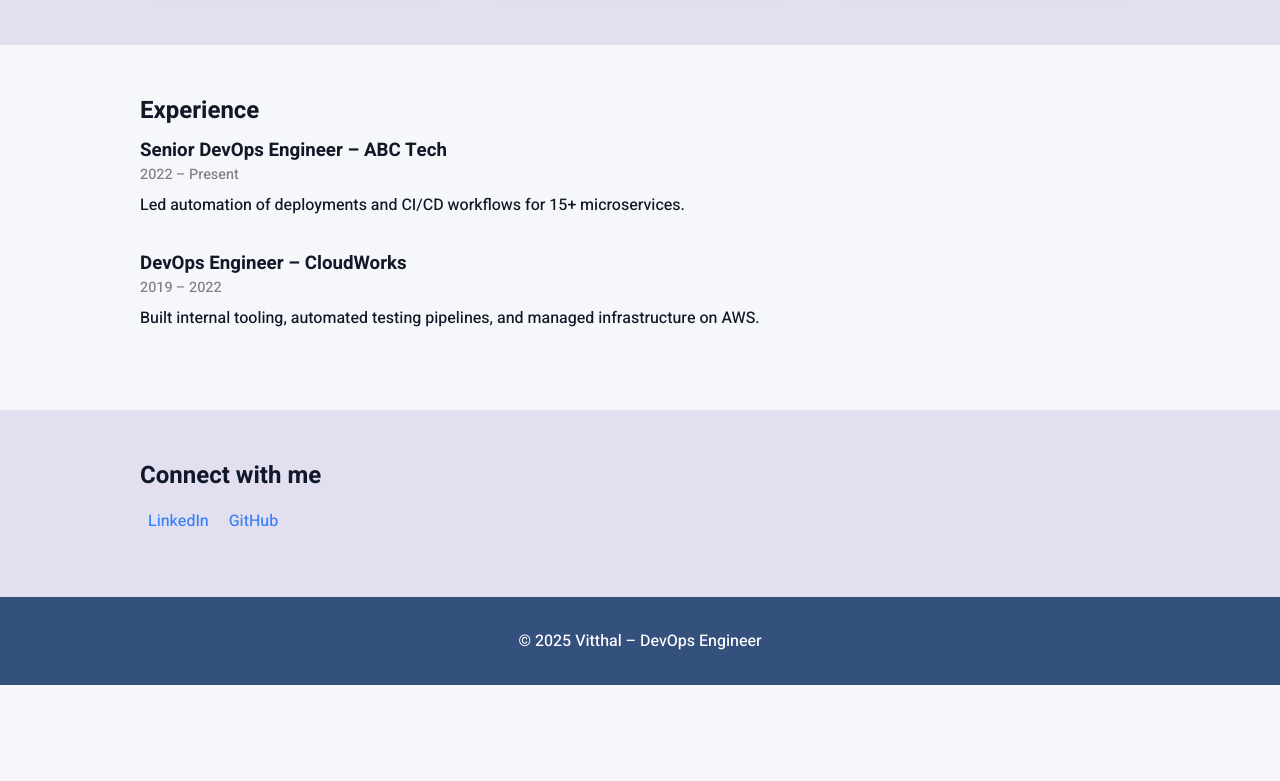
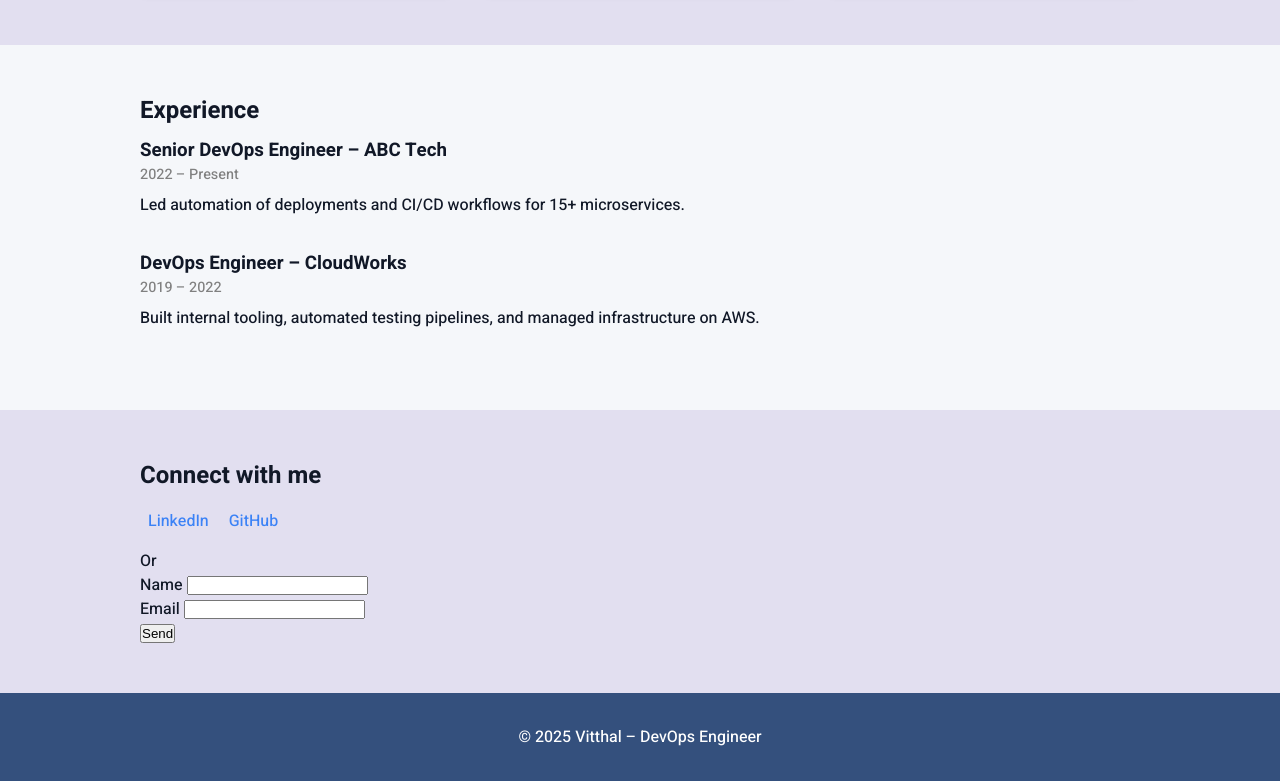
Before and after one commit to shriramcs/shriramcs.github.io, a website: page src/apps/devops.html in a window 1280 px wide. Shown: the part 742-1523 px from the top of the page. Before the commit the page ends 1427 px from the top, so only its background shows below. Drawn offline with Linux system fonts and the light colour scheme.

Commit message:
try submit form

```diff
--- a/src/apps/devops.html
+++ b/src/apps/devops.html
@@ -496,6 +496,18 @@ body.theme-fading .theme-fade-overlay {
         <a href="#" target="_blank">LinkedIn</a>
         <a href="#" target="_blank">GitHub</a>
       </div>
+      <div>Or</div>
+      <form name="contact" netlify>
+        <p>
+          <label>Name <input type="text" name="name" /></label>
+        </p>
+        <p>
+          <label>Email <input type="email" name="email" /></label>
+        </p>
+        <p>
+          <button type="submit">Send</button>
+        </p>
+      </form>
     </div>
   </section>
 
```
